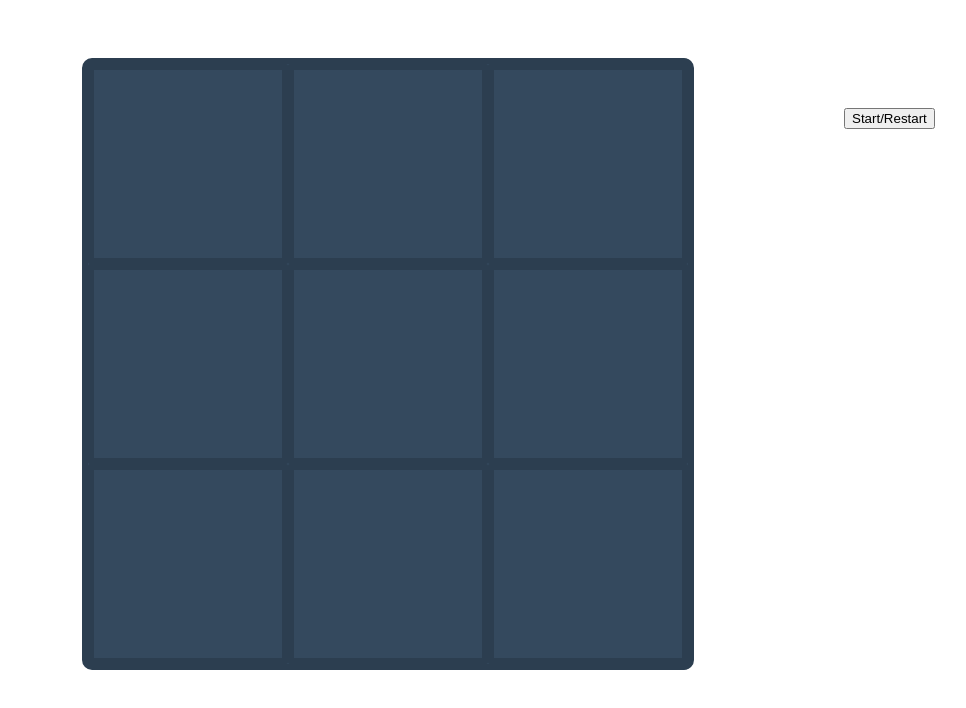
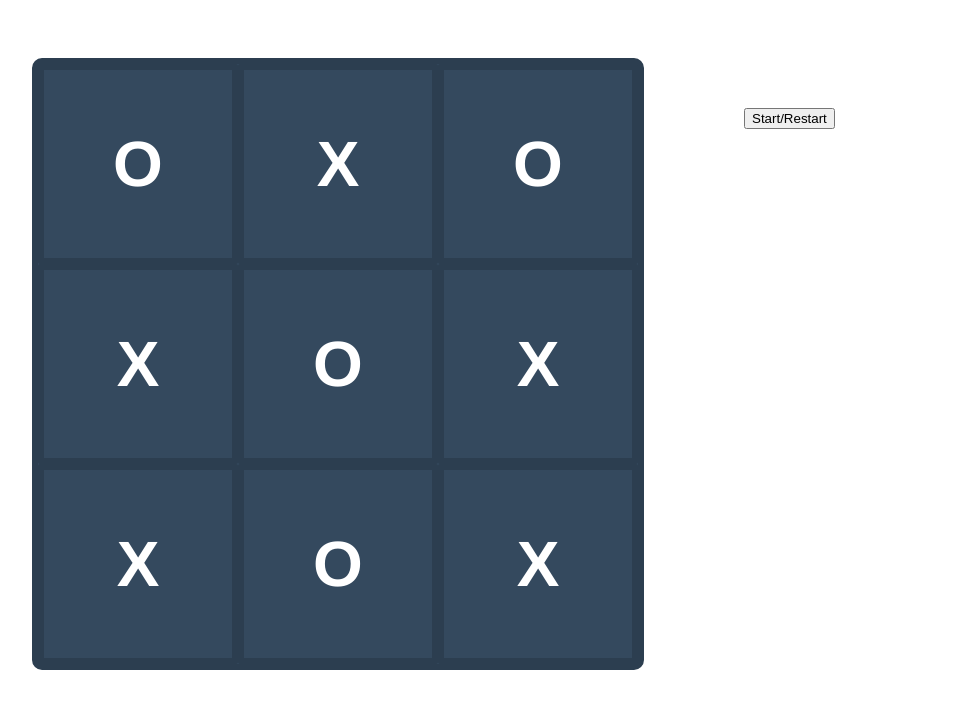
Before and after one commit to Matt602/Odin-TicTacToe, a plain HTML site: page index.html in a window 1280 px wide. Both pictures are taken after a click on the button "Start/Restart". Shown: the whole page, without its empty margins (76-1042 px from the left). Drawn offline with Linux system fonts and the light colour scheme.

Commit message:
Implemented feature where clicking the start button populates the gameboard with initial values.

```diff
--- a/index.html
+++ b/index.html
@@ -11,15 +11,15 @@
 <body>
     <div id="main-content">
         <div id="left-side">
-            <div class="cell"></div>
-            <div class="cell"></div>
-            <div class="cell"></div>
-            <div class="cell"></div>
-            <div class="cell"></div>
-            <div class="cell"></div>
-            <div class="cell"></div>
-            <div class="cell"></div>
-            <div class="cell"></div>
+            <div class="cell" data-value="0"></div>
+            <div class="cell" data-value="1"></div>
+            <div class="cell" data-value="2"></div>
+            <div class="cell" data-value="3"></div>
+            <div class="cell" data-value="4"></div>
+            <div class="cell" data-value="5"></div>
+            <div class="cell" data-value="6"></div>
+            <div class="cell" data-value="7"></div>
+            <div class="cell" data-value="8"></div>
         </div>
         <div id="right-side">
             <button id="start-button">Start/Restart</button>
--- a/script.js
+++ b/script.js
@@ -54,13 +54,11 @@ const GameBoard = (() => {
         }
     };
 
-    const test = "Hello worls";
 
     return { arr,
              checkGameOver,
              placeSymbol,
              clear,
-            test,
         }
 })();
 
@@ -68,7 +66,15 @@ const DisplayController = (() => {
     const cButton = document.querySelector('#start-button');
 
     cButton.addEventListener('click', () => {
-        console.log(GameBoard.test);
+        const cells = document.querySelectorAll('.cell');
+
+        cells.forEach((cell) => {
+
+            const val = cell.getAttribute('data-value');
+
+            cell.textContent = GameBoard.arr[val];
+
+        });
     });
 
 })();
--- a/style.css
+++ b/style.css
@@ -10,7 +10,7 @@ body, html {
 
 #left-side {
     margin-top: 50px;
-    margin-left: 150px;
+    margin-left: 100px;
     width: 600px;
     height: 600px;
     background-color: #34495e;
@@ -36,14 +36,14 @@ body, html {
 
 
 .cell:hover {
-    background-color: rgb(240, 235, 235);
+    background-color: rgb(147, 161, 201);
 
 }
 
 
 
 #right-side {
-    margin: 100px 0px 0px 150px;
+    margin: 100px 0px 0px 100px;
 }
 
 
```
